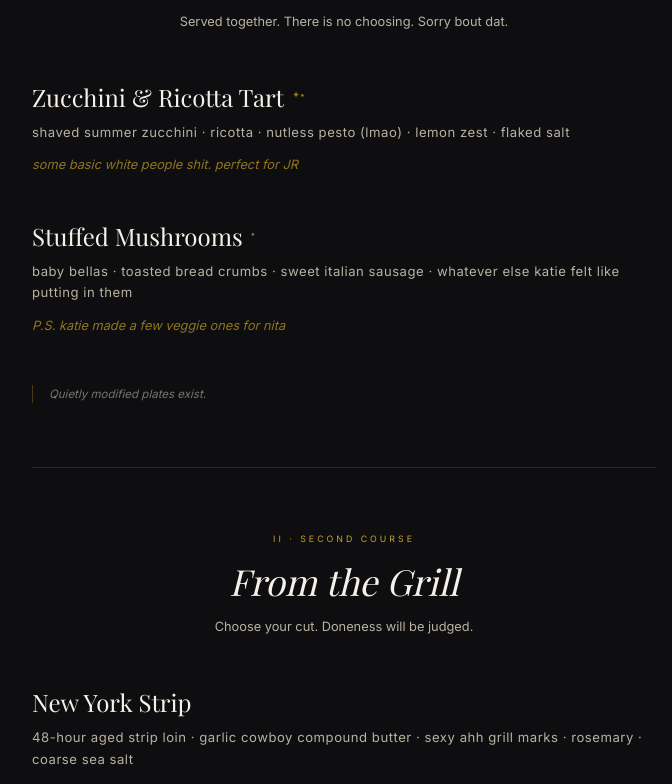
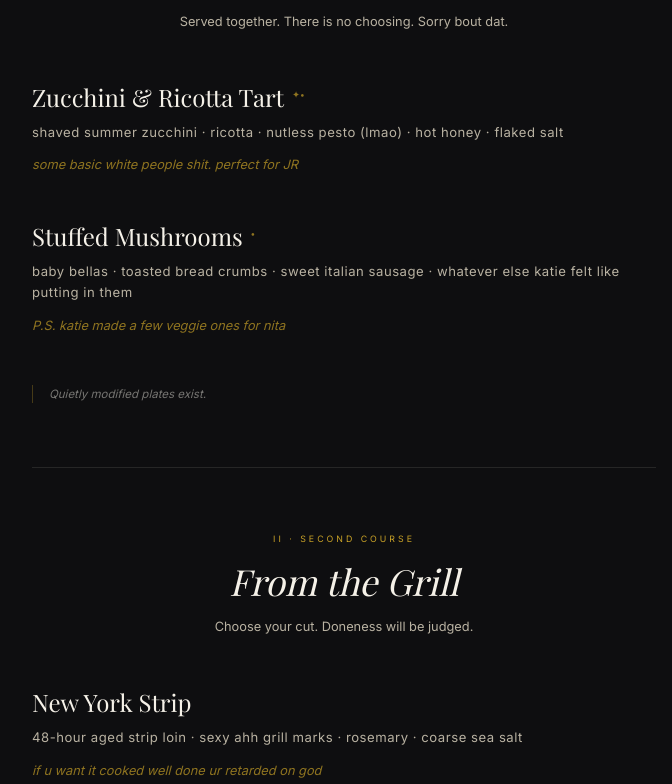
Before and after one commit to benlim33/benandkatiedinnermenu, a Next.js app: page / in a window 1280 px wide. Shown: the part 953-1737 px from the top of the page, without its empty margins (296-968 px from the left). Built offline with nearby package versions, Linux system fonts and the light colour scheme; a web font is replaced by a local one.

Commit message:
menu changes

```diff
--- a/data/menu.ts
+++ b/data/menu.ts
@@ -41,7 +41,7 @@ export const courses: Course[] = [
           "shaved summer zucchini",
           "ricotta",
           "nutless pesto (lmao)",
-          "lemon zest",
+          "hot honey",
           "flaked salt",
         ],
         aside: "some basic white people shit. perfect for JR",
@@ -71,7 +71,6 @@ export const courses: Course[] = [
         name: "New York Strip",
         ingredients: [
           "48-hour aged strip loin",
-          "garlic cowboy compound butter",
           "sexy ahh grill marks",
           "rosemary",
           "coarse sea salt",
@@ -82,7 +81,6 @@ export const courses: Course[] = [
         name: "Ribeye",
         ingredients: [
           "juicy ribeye like katie's butt",
-          "garlic cowboy compound butter",
           "sexy ahh grill marks",
           "thyme",
           "black pepper",
```
